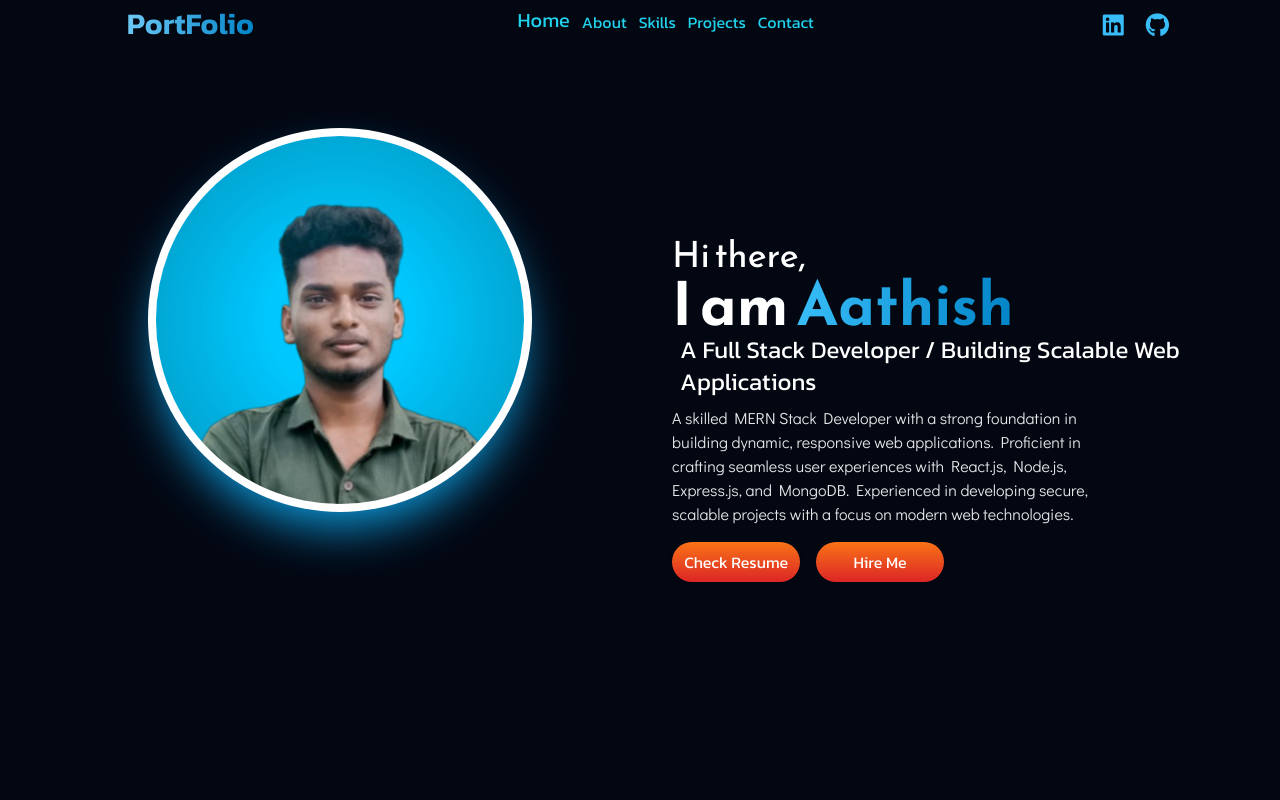
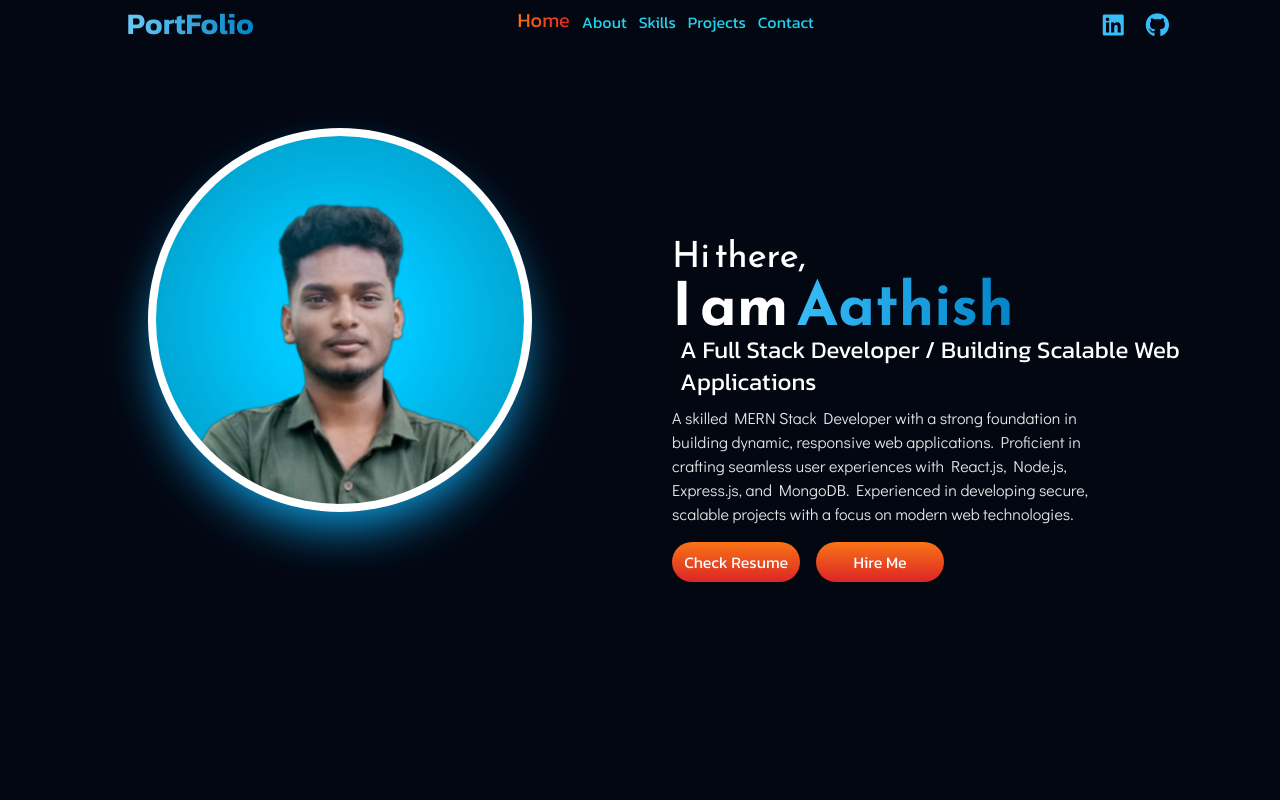
Before and after one commit to aathi1711/PORTFOLIO, a React (Vite) app: page / in a window 1280 px wide. Shown: the top 800 px of the page. Built offline with nearby package versions, Linux system fonts and the light colour scheme.

Commit message:
commit-18

```diff
--- a/src/bottom-navbar.jsx
+++ b/src/bottom-navbar.jsx
@@ -1,19 +1,38 @@
+import { useState } from "react"
+
 const BottomNavbar = ()=>{
+    let lists = [{
+        name:'Home',
+        path:'#',
+        icon:'fa-solid fa-home fa-xl'
+    },
+    {
+        name:'About',
+        path:'#about',
+        icon:'fa-solid fa-user fa-xl'
+    },{
+        name:'Skills',
+        path:'#skills',
+        icon:'fa-solid fa-briefcase fa-xl'
+    },{
+        name:'Projects',
+        path:'#projects',
+        icon:'fa-solid fa-server fa-xl'
+    },{
+        name:'Contact',
+        path:'#contact',
+        icon:'fa-solid fa-message fa-xl'
+    }]
+     const [active,setActive] = useState(0)
+       function handleActive(index){
+          setActive(index)
+       }
     return(
         <>
         <div className="md:hidden h-16 bg-gradient-to-b from-sky-400 to-sky-600 fixed rounded-t-lg bottom-0 flex gap-4 justify-evenly items-center font-reem pt-5 w-screen text-blue-950">
-           <div className="p-1 flex flex-col items-center justify-end gap-2 h-3/4">
-           <i className="fa-solid fa-home fa-xl"></i>
-            <a href="/">Home</a></div>
-            <div className="p-1 flex flex-col items-center justify-end gap-2 h-3/4">
-           <i className="fa-solid fa-user fa-xl"></i> <a href='#projects'>About</a></div>
-           <div className="p-1 flex flex-col items-center justify-end gap-2 h-3/4">
-            <i className="fa-solid fa-briefcase fa-xl"></i> <a href='#skills'>Skills</a></div>
-           <div className="p-1 flex flex-col items-center justify-end gap-2 h-3/4">
-           <i className="fa-solid fa-server fa-xl"></i> <a href='#projects'>Projects</a></div>
-
-           <div className="p-1 flex flex-col items-center justify-end gap-2 h-3/4">
-           <i className="fa-solid fa-message fa-xl"></i> <a href='#contact'>Contact</a></div>
+           {lists.map((list,index)=><div onClick={()=>handleActive(index)} className={`p-1 flex flex-col items-center justify-end gap-2 h-3/4 ${active == index && 'text-orange-600'}`}>
+           <i className={list.icon}></i>
+            <a href={list.path}>{list.name}</a></div>)}
         </div>
         </>
     )
--- a/src/home.jsx
+++ b/src/home.jsx
@@ -5,10 +5,10 @@ const Home =()=>{
 
      return(
         <div className='flex sm:flex-col h-fit md:h-screen font-dedact md:pb-20 justify-center flex-col font-reem font md:flex-row' >
-            <div className=' md:p-32 max-sm:flex justify-center   animate-slideIn delay-500'>
+            <div className=' md:p-32 max-sm:flex justify-center   animate-fade delay-500'>
                <img className='w-96  h-96 max-md:w-48 max-md:h-48 max-md:mt-16 md:ml-5 z-10 rounded-full  bg-white shadow-2xl shadow-sky-500 p-2 object-cover'  src={profile}/>
                 </div>
-                <div className=' md:mt-24 max-sm:mt-5 md:pl-5 select-none animate-fade flex flex-col text-black justify-center items-center md:items-start md:w-1/2 '>
+                <div className=' md:mt-24 max-sm:mt-5 md:pl-5 select-none animate-slideOut flex flex-col text-black justify-center items-center md:items-start md:w-1/2 '>
                 <p className='text-4xl max-md:text-3xl text-white'>Hi there,</p>
                 <h1 className='text-6xl max-md:text-4xl font-bold text-white '> I am <span className='bg-gradient-to-r from-sky-400 to-sky-600 bg-clip-text text-transparent'>Aathish</span></h1>
                 <h1 className='text-2xl max-md:text-xl max-md:text-center px-2 text-white font-kanit'>A Full Stack Developer / Building Scalable Web Applications</h1>
@@ -18,9 +18,9 @@ const Home =()=>{
                       scalable projects with a focus on modern web technologies.
                 </p>
                 <div className='flex gap-4 mt-4 font-kanit'>
-                    <a href={pdf} target='_blank' className='w-32 duration-200  rounded hover:bg-red-600 bg-gradient-to-b rounded-full shadow-lg from-orange-500 to-red-600  hover:border-none'><button className='
+                    <a href={pdf} target='_blank' className='w-32 duration-200  rounded bg-gradient-to-b  from-orange-500 to-red-600 rounded-full shadow-lg '><button className='
                    duration-200 p-2  w-32  text-white '>Check Resume</button></a>
-                    <a  className=' duration-200  rounded hover:bg-red-600 rounded-full bg-gradient-to-b from-orange-500 to-red-600' href='https://mail.google.com/mail/?view=cm&fs=1&to=aathivdr2004@gmail.com&su=Excited%20to%20Connect%20%E2%80%93%20MERN%20Stack%20Developer%20Opportunity&body=Dear%20Aathish,%0D%0A%0D%0AWe%20came%20across%20your%20profile%20and%20were%20impressed%20by%20your%20skills%20in%20MERN%20stack%20development.%20We%20are%20currently%20looking%20for%20a%20talented%20developer%20like%20you%20to%20join%20our%20team.%0D%0A%0D%0APlease%20let%20us%20know%20your%20availability%20for%20a%20discussion%20regarding%20this%20opportunity.%20Looking%20forward%20to%20connecting%20with%20you!%0D%0A%0D%0ABest%20regards,%0D%0A' target='_blank'><button className=' text-white duration-200 p-2  w-32 rounded '>Hire Me</button></a>
+                    <a  className=' duration-200 rounded-full bg-gradient-to-b from-orange-500 to-red-600' href='https://mail.google.com/mail/?view=cm&fs=1&to=aathivdr2004@gmail.com&su=Excited%20to%20Connect%20%E2%80%93%20MERN%20Stack%20Developer%20Opportunity&body=Dear%20Aathish,%0D%0A%0D%0AWe%20came%20across%20your%20profile%20and%20were%20impressed%20by%20your%20skills%20in%20MERN%20stack%20development.%20We%20are%20currently%20looking%20for%20a%20talented%20developer%20like%20you%20to%20join%20our%20team.%0D%0A%0D%0APlease%20let%20us%20know%20your%20availability%20for%20a%20discussion%20regarding%20this%20opportunity.%20Looking%20forward%20to%20connecting%20with%20you!%0D%0A%0D%0ABest%20regards,%0D%0A' target='_blank'><button className=' text-white duration-200 p-2  w-32 rounded '>Hire Me</button></a>
                 </div>
             </div>
         </div>
--- a/src/navbar.jsx
+++ b/src/navbar.jsx
@@ -28,8 +28,8 @@ const Navbar=()=>{
             <h1 className='md:pl-5  font-semibold md:text-3xl text-2xl bg-gradient-to-r from-sky-300 to-sky-600 bg-clip-text text-transparent font-kanit select-none'>PortFolio</h1>
             <div className='md:flex gap-3 pr-5  font-kanit hidden '>
             {lists.map((list,index)=>(<a onClick={()=>handleActive(index)} key={index}
-            className={`${active == index && ' text-xl -translate-y-1 duration-100'}
-            duration-250 text-cyan-400`} href={list.path}>{list.name}</a>))}
+            className={`${active == index && ' text-xl -translate-y-1 duration-100 bg-gradient-to-r from-orange-500 to-red-600 bg-clip-text text-transparent'}
+            duration-250 text-cyan-400  `} href={list.path}>{list.name}</a>))}
             </div>
             <div className="flex gap-3">
              <a href='https://www.linkedin.com/in/aathish11' className='hover:-translate-y-1 transition duration-300 flex items-center rounded-full justify-center h-8 w-8' target='_blank'>
```
